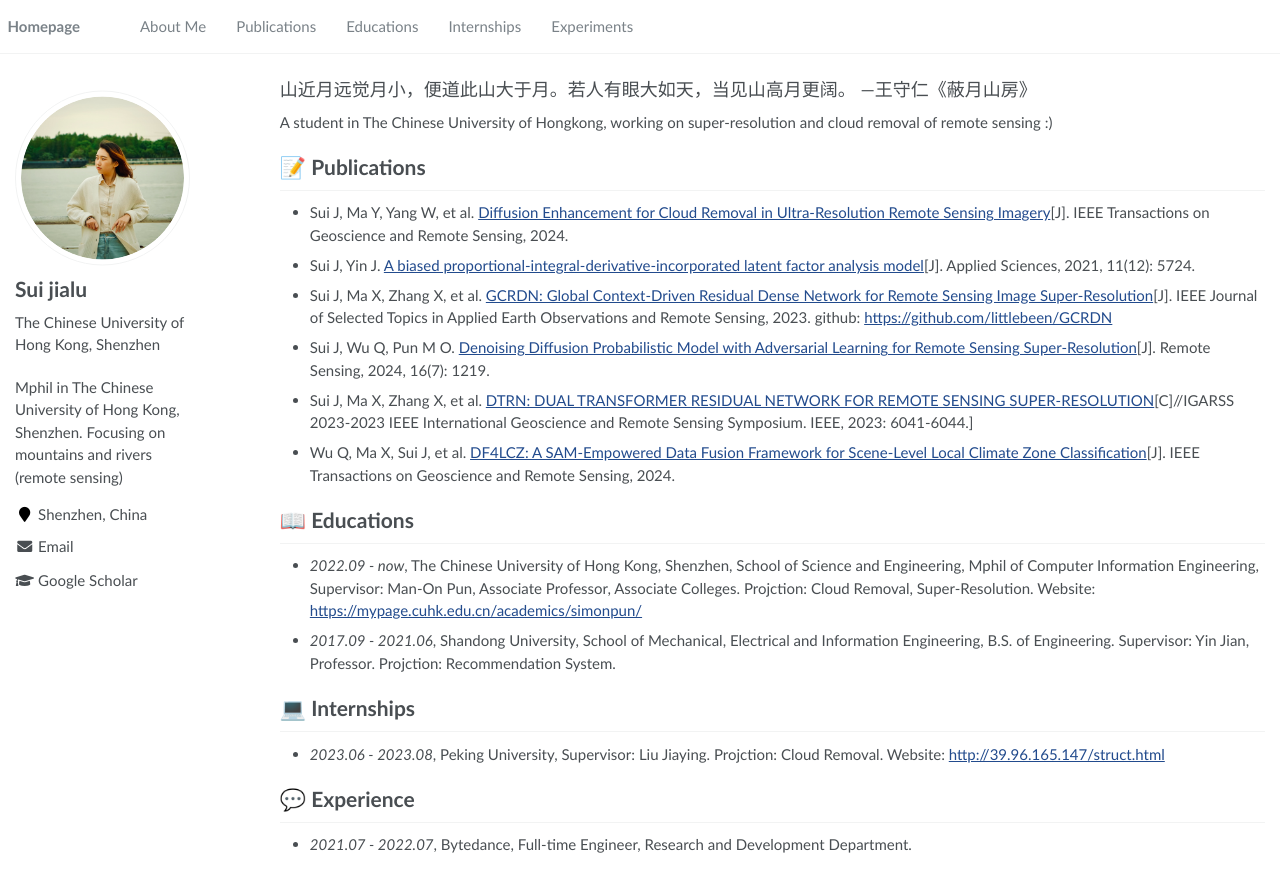
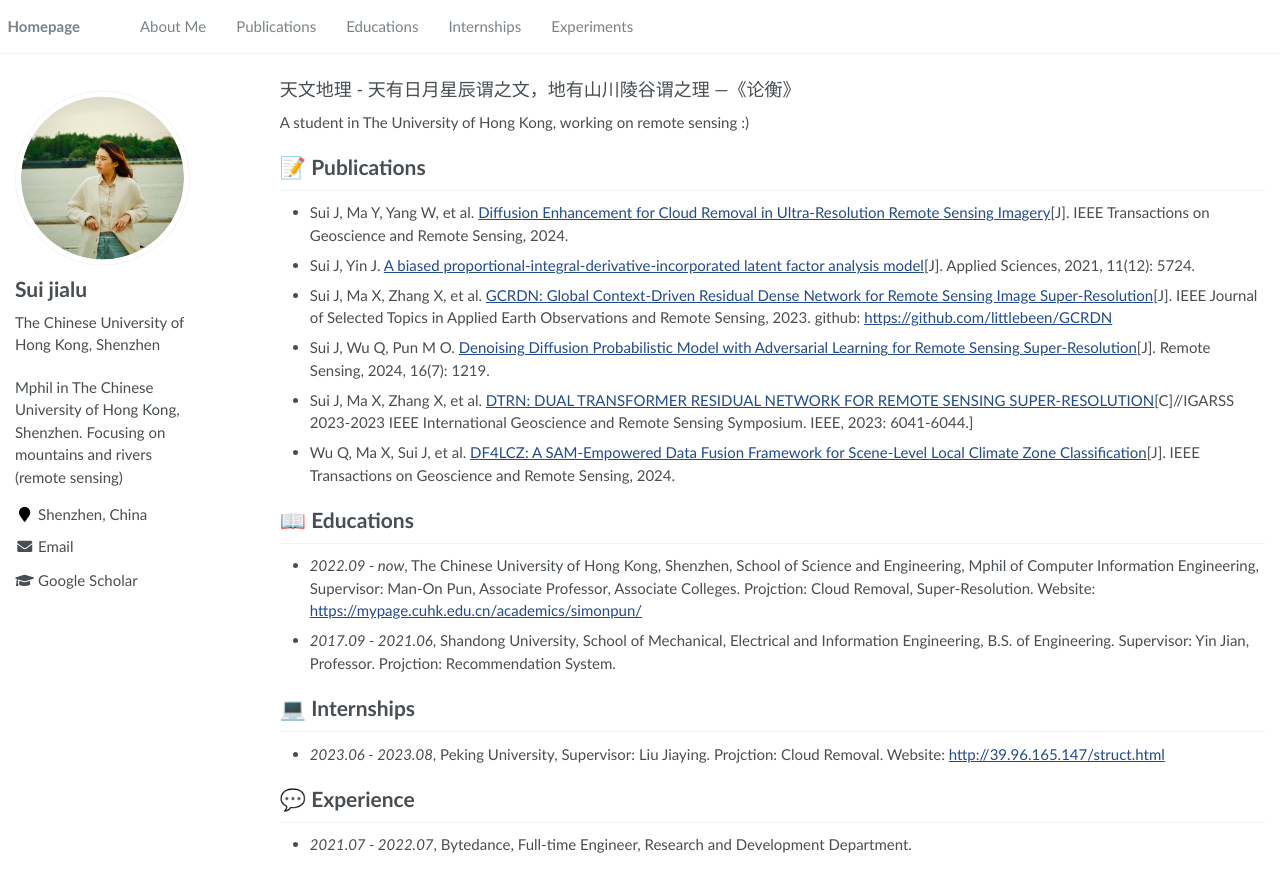
Before and after one commit to littlebeen/littlebeen_homepage, a Jekyll site: the page built from _pages/about.md, in a window 1280 px wide. Shown: the top 892 px of the page. Built offline with Jekyll 4.4.1, drawn with Linux system fonts in a browser that asks for light colours.

Commit message:
Update about.md

```diff
--- a/_pages/about.md
+++ b/_pages/about.md
@@ -17,8 +17,9 @@ redirect_from:
 
 <span class='anchor' id='about-me'></span>
 
-<span style='font-size:large'>山近月远觉月小，便道此山大于月。若人有眼大如天，当见山高月更阔。 ---王守仁《蔽月山房》<span>
-<div>A student in The Chinese University of Hongkong, working on super-resolution and cloud removal of remote sensing :)</div>
+<!--<span style='font-size:large'>山近月远觉月小，便道此山大于月。若人有眼大如天，当见山高月更阔。 ---王守仁《蔽月山房》<span>-->
+<span style='font-size:large'>天文地理 - 天有日月星辰谓之文，地有山川陵谷谓之理 ---《论衡》<span>
+<div>A student in The University of Hong Kong, working on remote sensing :)</div>
 
 # 📝 Publications
 - Sui J, Ma Y, Yang W, et al.  <a href='https://ieeexplore.ieee.org/abstract/document/10552304'>Diffusion Enhancement for Cloud Removal in Ultra-Resolution Remote Sensing Imagery</a>[J]. IEEE Transactions on Geoscience and Remote Sensing, 2024.
```
